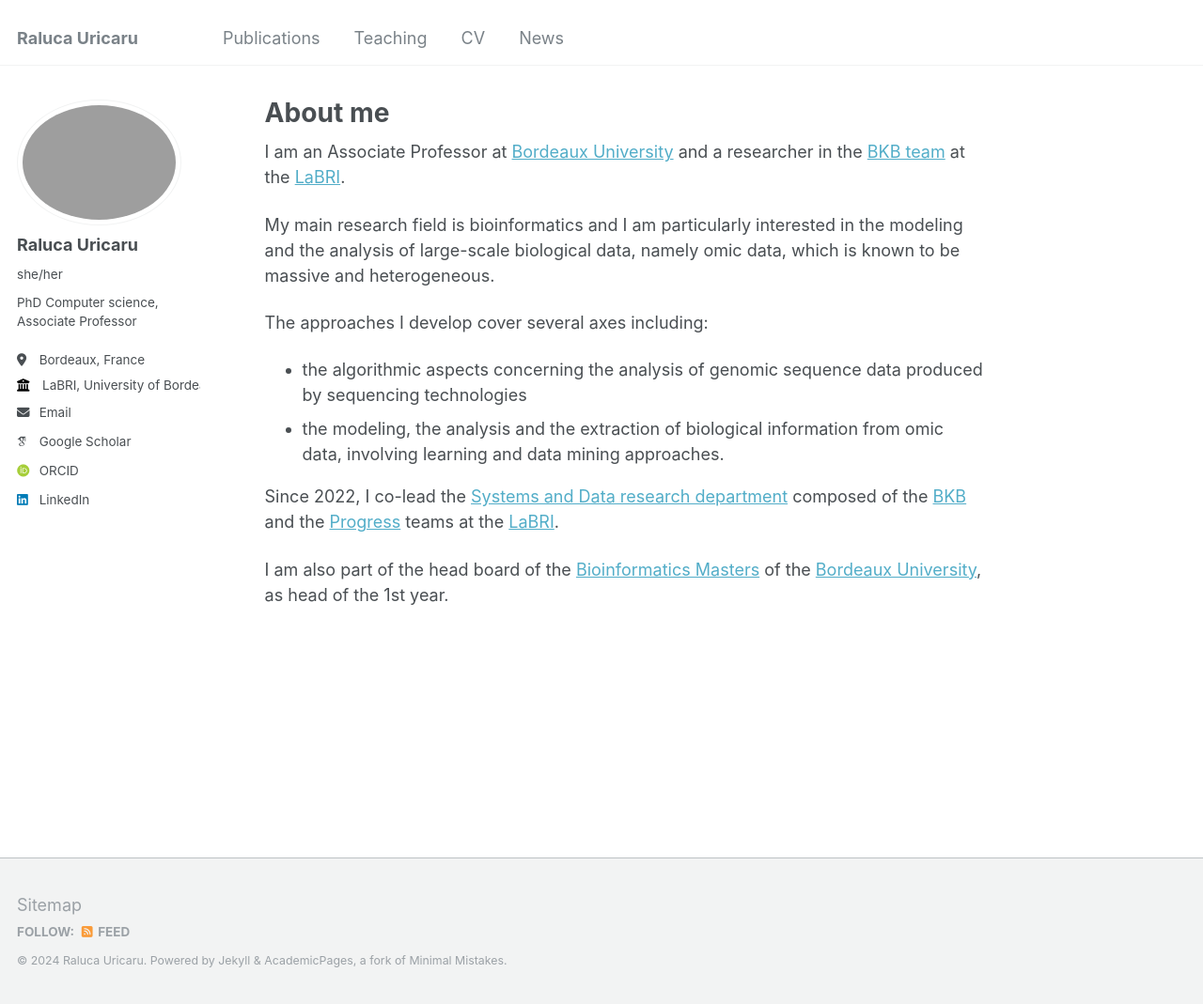
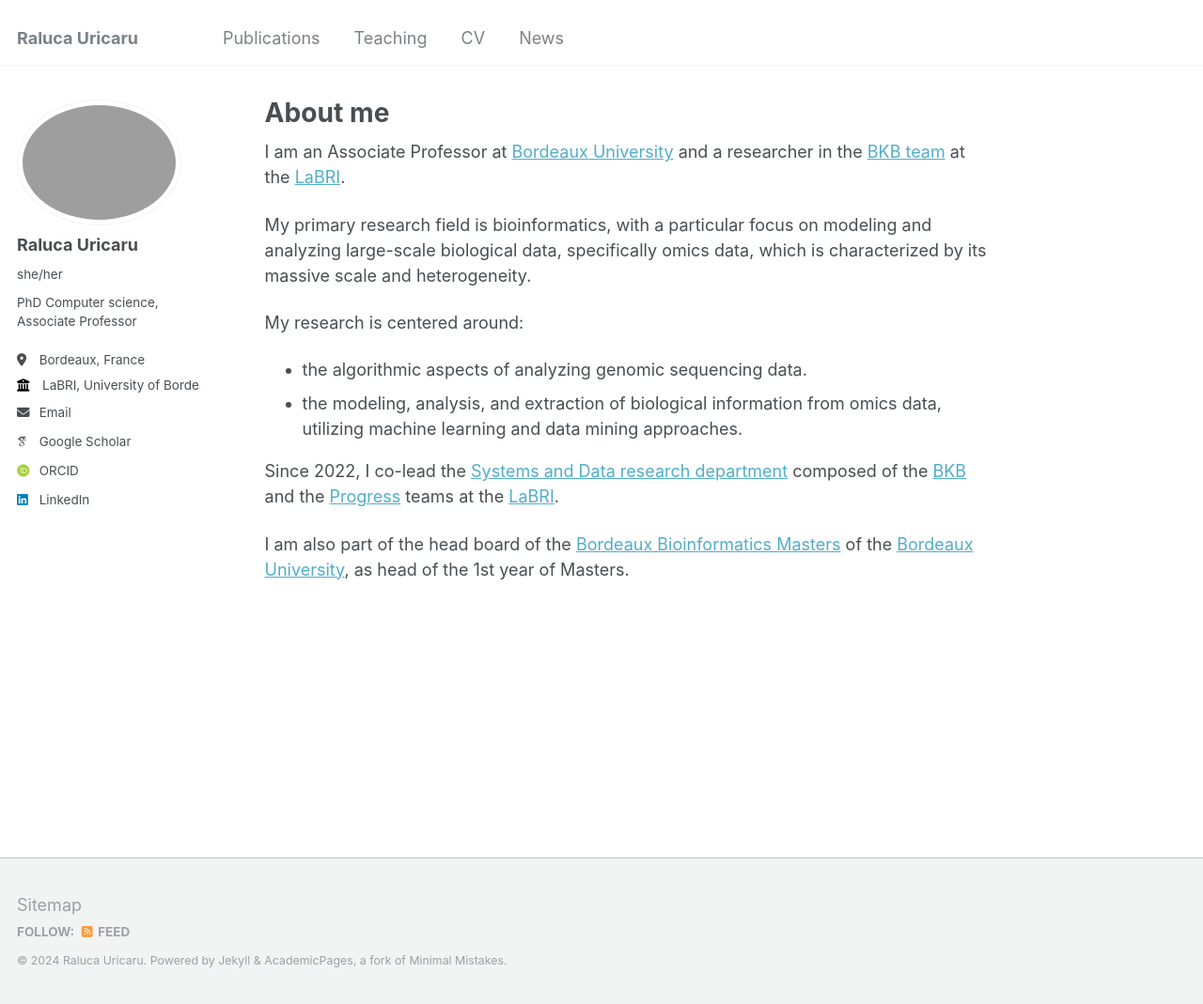
Before and after one commit to ruricaru/ruricaru.github.io, a Jekyll site: the page built from _pages/about.md, in a window 1280 px wide and 1069 px high. Shown: the whole window at 94% size. Built offline with Jekyll 4.4.1, drawn with Linux system fonts in a browser that asks for light colours; some web fonts are replaced.

Commit message:
Update about.md

```diff
--- a/_pages/about.md
+++ b/_pages/about.md
@@ -9,13 +9,13 @@ redirect_from:
 
 I am an Associate Professor at [Bordeaux University](http://www.u-bordeaux.fr/) and a researcher in the [BKB team](https://www.labri.fr/en/bench-knowledge-and-beyond) at the [LaBRI](http://www.labri.fr).
 
-My main research field is bioinformatics and I am particularly interested in the modeling and the analysis of large-scale biological data, namely omic data, which is known to be massive and heterogeneous.
+My primary research field is bioinformatics, with a particular focus on modeling and analyzing large-scale biological data, specifically omics data, which is characterized by its massive scale and heterogeneity.
 
-The approaches I develop cover several axes including:
+My research is centered around:
 
-* the algorithmic aspects concerning the analysis of genomic sequence data produced by sequencing technologies
-* the modeling, the analysis and the extraction of biological information from omic data, involving learning and data mining approaches.
+* the algorithmic aspects of analyzing genomic sequencing data.
+* the modeling, analysis, and extraction of biological information from omics data, utilizing machine learning and data mining approaches.
 
 Since 2022, I co-lead the [Systems and Data research department](https://www.labri.fr/en/systems-and-data-department) composed of the [BKB](https://www.labri.fr/en/bench-knowledge-and-beyond) and the [Progress](https://www.labri.fr/en/programming-networks-and-systems) teams at the [LaBRI](http://www.labri.fr).
 
-I am also part of the head board of the [Bioinformatics Masters](http://master-bioinfo-bordeaux.github.io/) of the [Bordeaux University](http://www.u-bordeaux.fr/), as head of the 1st year.
+I am also part of the head board of the [Bordeaux Bioinformatics Masters](http://master-bioinfo-bordeaux.github.io/) of the [Bordeaux University](http://www.u-bordeaux.fr/), as head of the 1st year of Masters.
```
